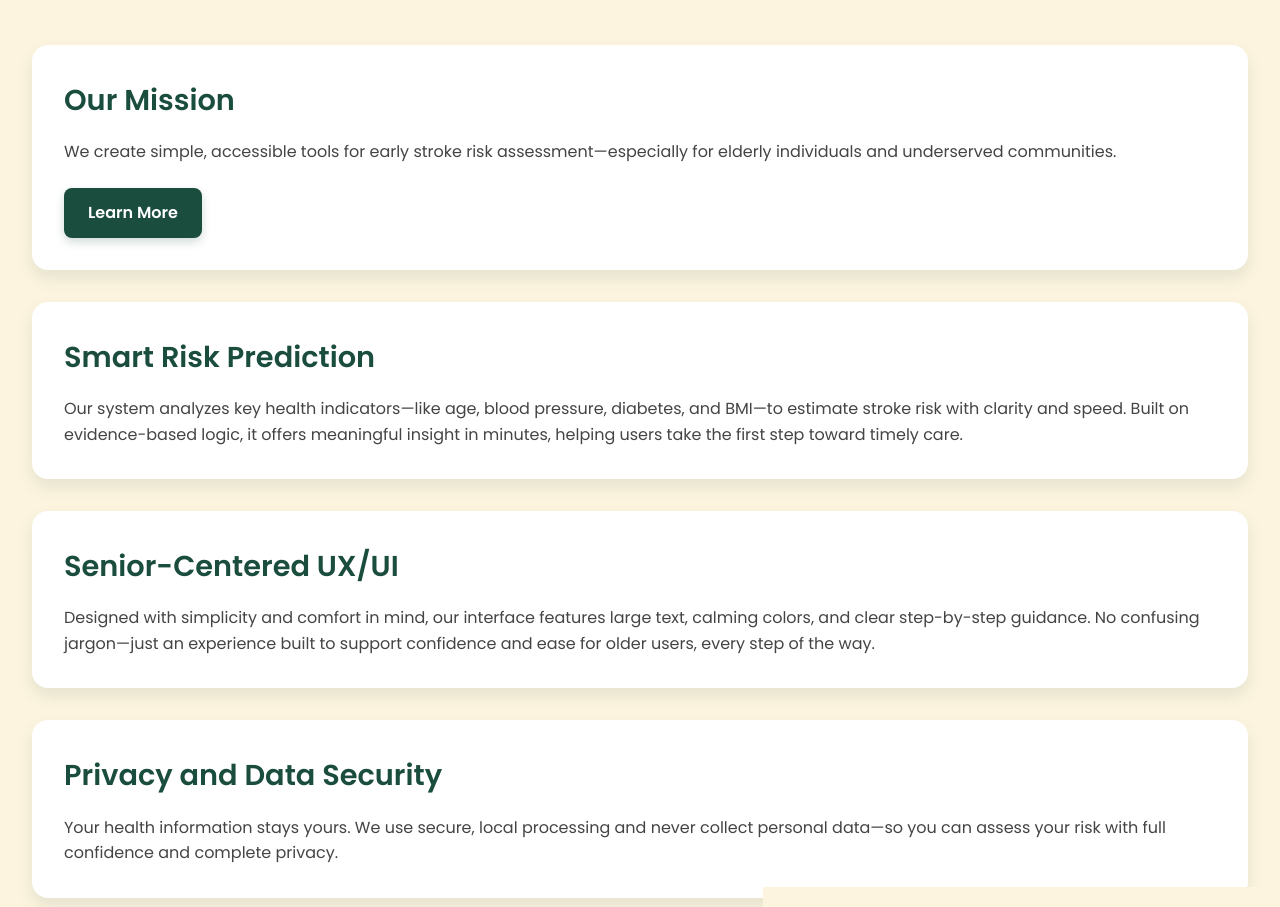
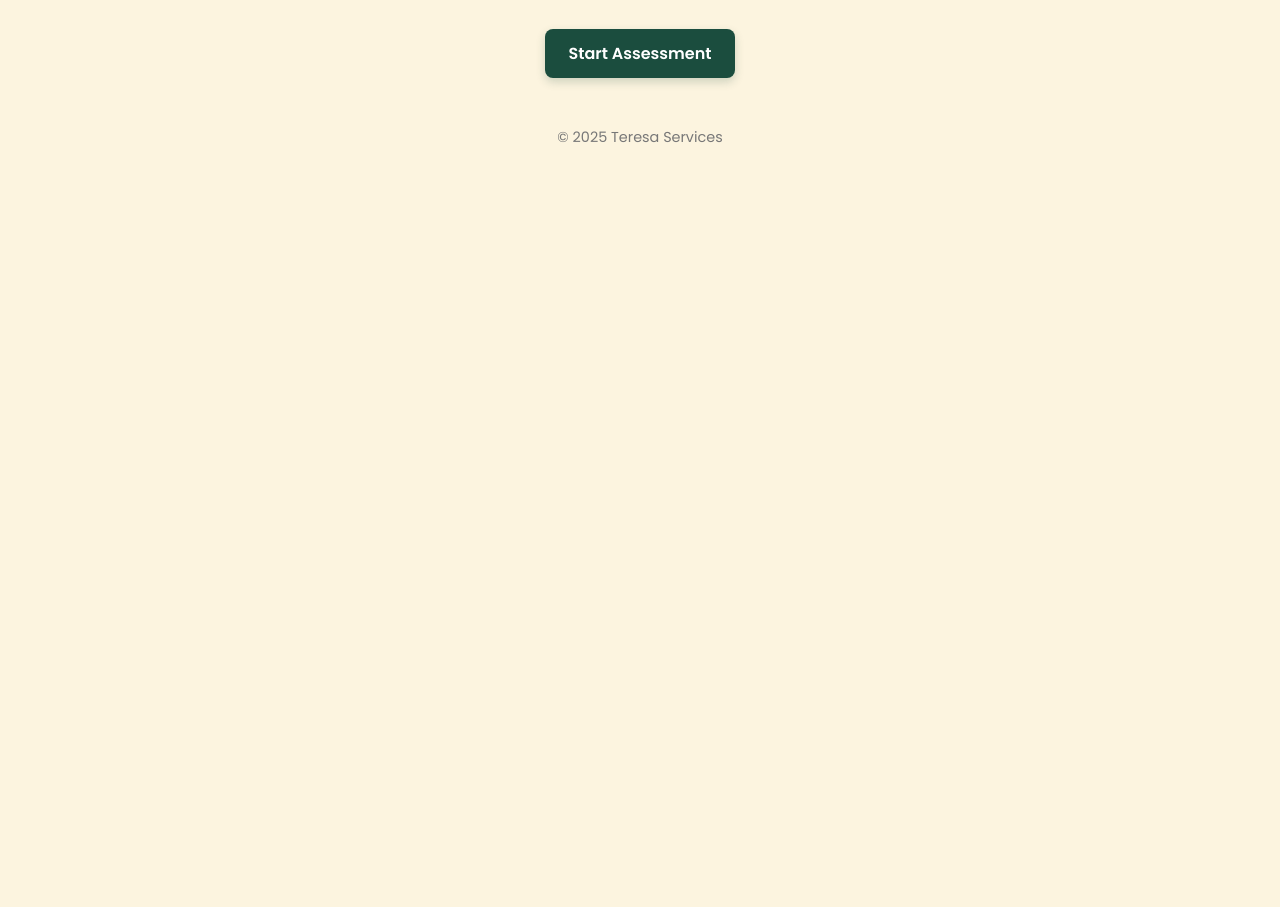
Before and after one commit to chw708/healthteresa.github.io, a website: page index.html in a window 1280 px wide. Shown: the part 130-1037 px from the top of the page. After the commit the page ends 800 px from the top, so only its background shows below. Drawn offline with Linux system fonts and the light colour scheme.

Commit message:
Update index.html
simple
error fix)no response on push

```diff
--- a/index.html
+++ b/index.html
@@ -30,25 +30,6 @@
       font-size: 1.2rem;
       color: #3c6658;
     }
-    .section {
-      background: #fff;
-      border-radius: 16px;
-      padding: 2rem;
-      margin-bottom: 2rem;
-      box-shadow: 0 8px 16px rgba(27, 77, 62, 0.1);
-      transition: transform 0.3s ease;
-    }
-    .section:hover {
-      transform: translateY(-5px);
-    }
-    .section h2 {
-      font-size: 1.8rem;
-      margin-bottom: 1rem;
-      color: #1B4D3E;
-    }
-    .section p {
-      color: #444;
-    }
     .button {
       display: inline-block;
       background-color: #1B4D3E;
@@ -57,7 +38,7 @@
       border-radius: 8px;
       font-weight: 600;
       text-decoration: none;
-      margin-top: 1.5rem;
+      margin-top: 2rem;
       box-shadow: 0 4px 10px rgba(27, 77, 62, 0.2);
       transition: background 0.3s ease;
     }
@@ -76,54 +57,8 @@
   <header>
     <h1>Teresa Services</h1>
     <p>Empowering early stroke detection for everyone, everywhere.</p>
+    <a href="assessment.html" class="button">Start Assessment</a>
   </header>
-
-  <div class="section">
-    <h2>Our Mission</h2>
-    <p>
-      We create simple, accessible tools for early stroke risk assessment—especially for elderly individuals and underserved communities.
-    </p>
-    <a href="#learn-more" class="button">Learn More</a>
-  </div>
-
-  <div class="section">
-    <h2>Smart Risk Prediction</h2>
-    <p>
-      Our system analyzes key health indicators—like age, blood pressure, diabetes, and BMI—to estimate stroke risk with clarity and speed.
-      Built on evidence-based logic, it offers meaningful insight in minutes, helping users take the first step toward timely care.
-    </p>
-  </div>
-
-  <div class="section">
-    <h2>Senior-Centered UX/UI</h2>
-    <p>
-      Designed with simplicity and comfort in mind, our interface features large text, calming colors, and clear step-by-step guidance.
-      No confusing jargon—just an experience built to support confidence and ease for older users, every step of the way.
-    </p>
-  </div>
-
-  <div class="section">
-    <h2>Privacy and Data Security</h2>
-    <p>
-      Your health information stays yours. We use secure, local processing and never collect personal data—so you can assess your risk with full confidence and complete privacy.
-    </p>
-  </div>
-
-  <div class="section">
-    <h2>Expanding the Mission</h2>
-    <p>
-      We began with stroke prevention, but our mission doesn’t stop there. At Teresa Services, we’re committed to developing simple, accessible tools for the early detection of a wide range of health conditions—especially for those often left out of the healthcare system.
-      Because we believe that proactive, dignified care should be within reach for everyone, everywhere.
-    </p>
-  </div>
-
-  <div class="section">
-    <h2>Pioneering Stroke Risk Assessment in Korea</h2>
-    <p>
-      Teresa Services is proud to lead the way in making stroke risk assessment more accessible, accurate, and patient-centered across Korea.
-      By combining technology and compassion, we’re redefining what early care can look like.
-    </p>
-  </div>
 
   <footer>
     <p>© 2025 Teresa Services</p>
```
